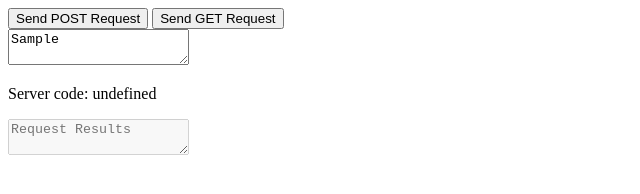
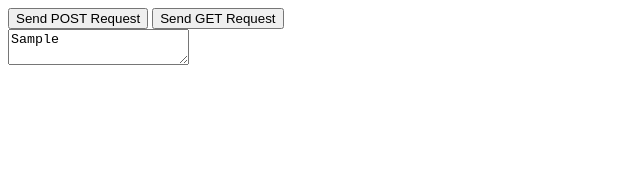
Before and after one commit to AHidalgo342/COMP4537_lab4, a website with bundled scripts: page COMP4537/lab/4/index.html in a window 1280 px wide. Both pictures are taken after typing "Sample" into the empty fields and a click on the button "Send GET Request". Shown: the whole page, without its empty margins (0-640 px from the left). Built offline with nearby package versions, Linux system fonts and the light colour scheme; no server answers.

Commit message:
Fix xhttp and class confusion.

```diff
--- a/COMP4537/lab/4/client.js
+++ b/COMP4537/lab/4/client.js
@@ -51,12 +51,12 @@ class RequestHandler {
 		);
 		xhttp.send();
 		xhttp.onreadystatechange = () => {
-			document.getElementById("server_response").innerHTML = `
-					<p>${STRINGS.serverResponse} ${this.status}</p>
+			if (xhttp.readyState == 4 && xhttp.status == 200) {
+				document.getElementById("server_response").innerHTML = `
+					<p>${STRINGS.serverResponse} ${xhttp.status}</p>
 				`;
-			if (this.readyState == 4 && this.status == 200) {
-				document.getElementById("query_results").value =
-					this.responseText;
+				document.getElementById("query_results").innerHTML =
+					xhttp.responseText;
 			}
 		};
 	}
--- a/COMP4537/lab/4/index.html
+++ b/COMP4537/lab/4/index.html
@@ -12,7 +12,7 @@
 		<div id="request_result"></div>
 		<textarea id="query"></textarea>
 		<div id="server_response"></div>
-		<textarea id="query_results" disabled></textarea>
+		<div id="query_results"></div>
 	</body>
 	<script type="module" src="./client.js"></script>
 </html>
```
